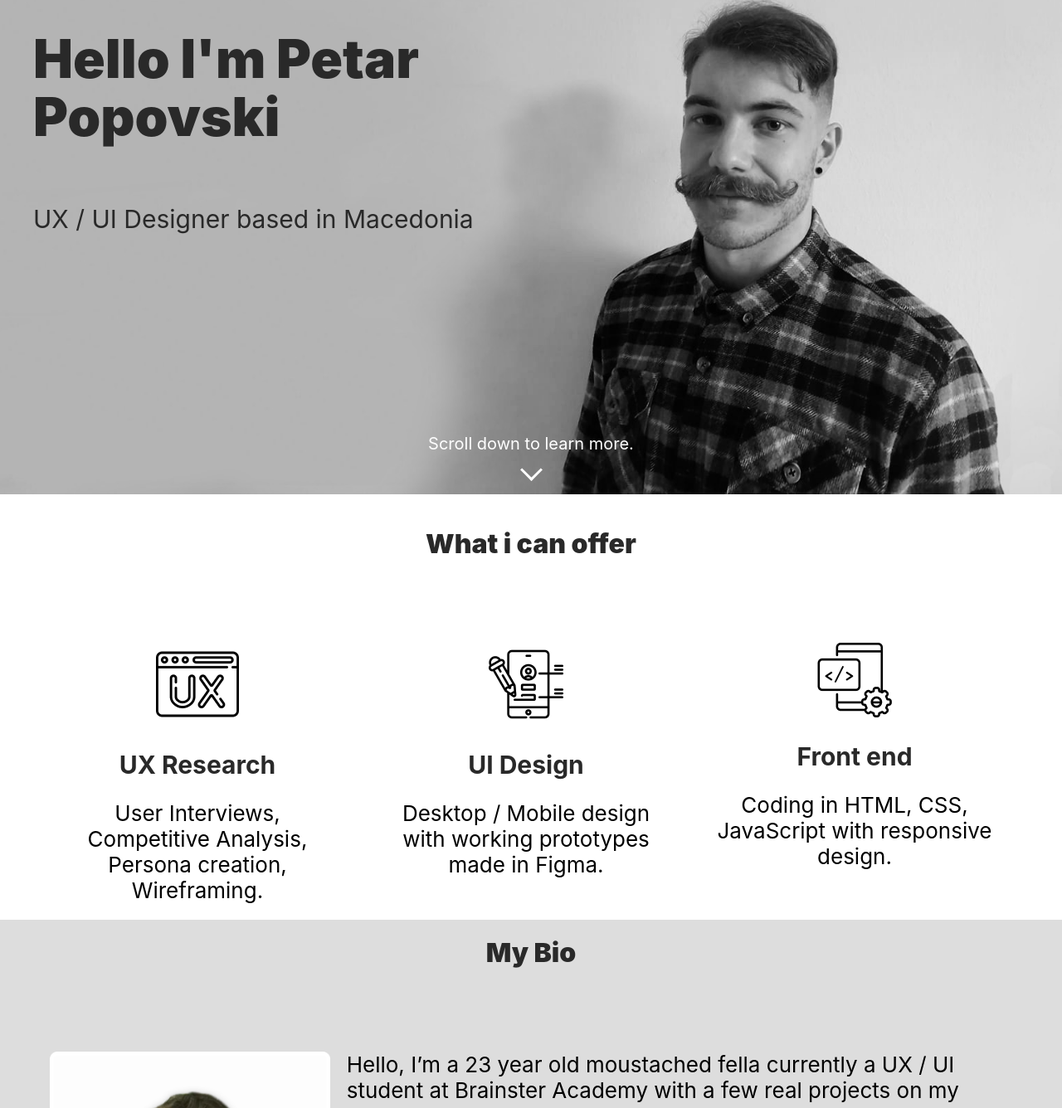
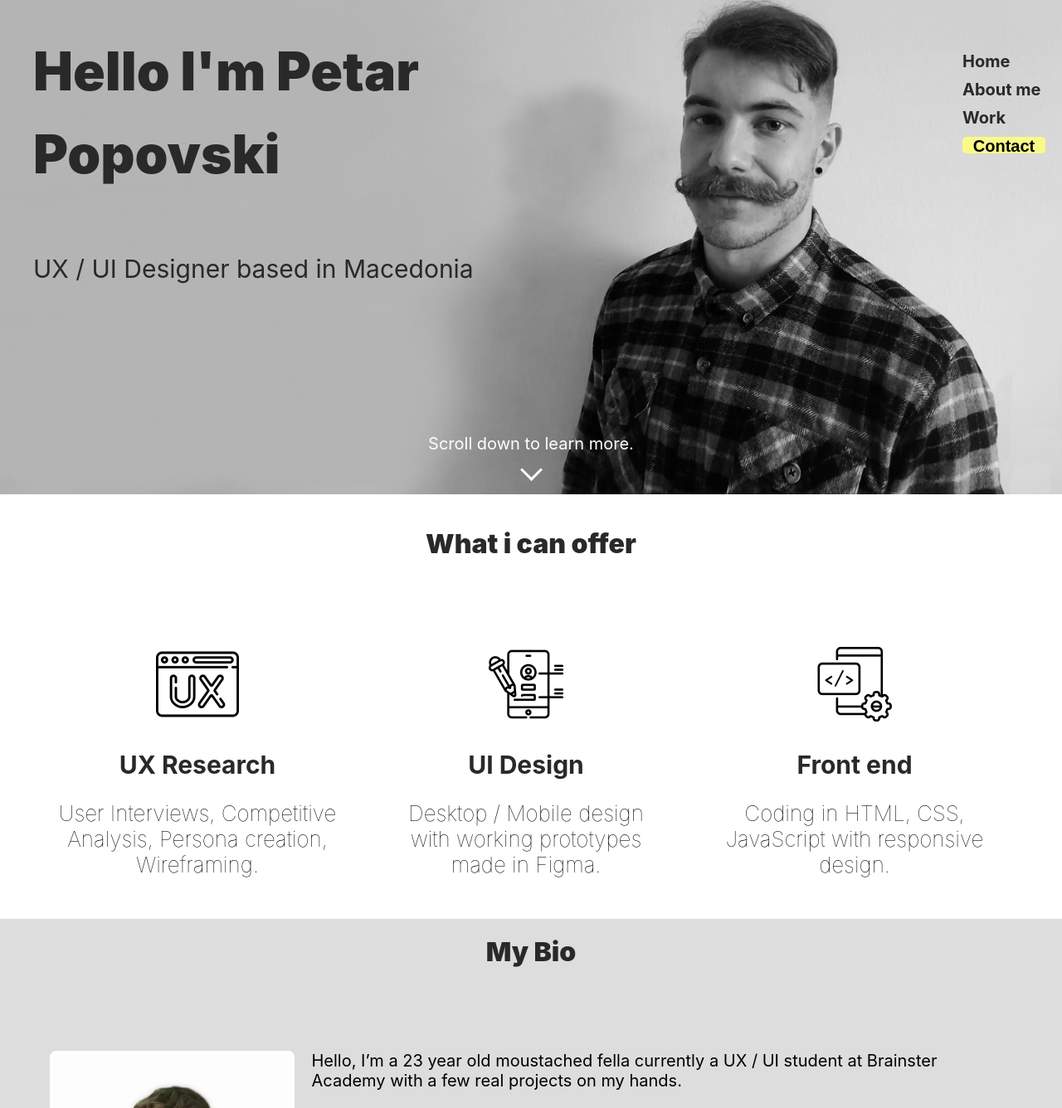
Before and after one commit to petarpopovski/portfolio, a plain HTML site: page index.html in a window 1280 px wide. Shown: the part 204-1540 px from the top of the page at 83% size. Drawn offline with Linux system fonts and the light colour scheme.

Commit message:
Update main.css

```diff
--- a/css/main.css
+++ b/css/main.css
@@ -1,5 +1,11 @@
+html {
+    scroll-behavior: smooth;
+  }
+
+
 
 body {
+
     margin: 0px;
     font-family: -apple-system, BlinkMacSystemFont, 'Segoe UI', Roboto, Oxygen, Ubuntu, Cantarell, 'Open Sans', 'Helvetica Neue', sans-serif;
 }
@@ -11,30 +17,52 @@ body {
 
 .navbarbackground{
     position: fixed;
-    top: 0;
-    left: 0;
-    height: 80px;
-    background-color: #292929c7;
+        height: 200px;
+    /* background-color: #292929c7; */
     width: 100%;
+    max-width: fit-content;
+    top: 30%;
+    right: 0;
+
 }
+   .navbar input{
+       border: thin;
+       background-color: rgb(250, 250, 136);
+       font-weight: bold;
+       font-size: 20px;
+       border-radius: 5px;
+       padding: 0;
+       height: 20px;
+       width: 100px;
+   }
+.navbar a{
+    text-decoration: none;
+    color: #292929;
+}
+.navbar a:active{
+    color: white;
+}
+    .navbar ul {
+                list-style: none;
+        padding: 0;
+        float: right;
+        margin-right: 20px;
+        font-weight: bold;
 
 
-    .navbar ul {
-        color: #ADADAD;
-        list-style: none;
-        padding: 0;
-        float: right;
     }
 
     .navbar ul li {
-        display: inline-block;
-        margin-left: 30px;
+         margin-left: 30px;
         font-size: 20px;
         margin-top: 10px;
 
     }
 
     .navbar ul li.active {
+        color: white;
+    }
+    .active{
         color: white;
     }
 
@@ -44,7 +72,11 @@ body {
         background-position: 70%;
         height: 100vh;
         position: relative;
+        min-width: 600px;
+
            }
+
+
 
            .hero .container{
                max-width: 1200px;
@@ -76,12 +108,13 @@ body {
         position: absolute;
             top: 30%;
             color:  #292929;
+            font-size:8vw;
             }
 
             .name{
                 font-size: 5vw;
                 font-weight: 900;
-                                line-height: 70px;
+               line-height: 100px;
                 margin-bottom: 70px;
 
             }
@@ -123,6 +156,7 @@ body {
 
 
 
+
             .ux{
                 text-align: center;
                 float: left;
@@ -141,6 +175,19 @@ body {
 
         .ui p{
             margin-bottom: 30px;
+            font-weight: lighter;
+        }
+        .ux p{
+
+            font-weight: lighter;
+        }
+        .frontend p{
+
+            font-weight: lighter;
+        }
+        .frontend img{
+            padding: 5px 0;
+
         }
 
 
@@ -159,15 +206,19 @@ body {
 
           .bio{
            background-color: #DDDDDD;
-           height: 600px;
-
 
           }
 
+          .bio p{
+              font-size: 20px;
+          }
+
+
           .bio img{
               float: left;
-              max-height: 400px;
+              max-height: 350px;
               margin-right: 20px;
+
 
 
           }
@@ -180,6 +231,18 @@ body {
               margin: 5px;
           }
 
+          .hobbies{
+              float: left;
+              font-size: 20px;
+              margin-left: 100px;
+
+          }
+          .hobbies h2{
+              margin: 5px;
+              margin-top: 30px;
+
+          }
+
           img.figma{
               vertical-align: baseline;
           }
@@ -187,6 +250,7 @@ body {
               .biopic{
                   float: left;
                   margin-left: 20px;
+
 
               }
               .skills{
@@ -199,7 +263,7 @@ body {
                        }
                        .projects img{
                         float: right;
-                        max-width: 550px;
+                        max-width: 400px;
                     }
 
                     .brainsternext h2{
@@ -258,6 +322,7 @@ body {
 
                     .brainsternext p{
                         margin: 0px;
+                        font-size: 20px;
                     }
 
                     .tradersalloy img{
@@ -387,3 +452,30 @@ body {
                     .contact h1{
                         margin-bottom: 20px;
                     }
+
+                    @media only screen and (max-width: 1000px) {
+                        .ux
+                        {float: none;
+                            contain: none;
+                            width: 100%;
+                            margin-bottom: 40px;
+                        }
+                    }
+                    @media only screen and (max-width: 1000px) {
+                        .ui {
+                            contain: none;
+                            float: none;
+                            width: 100%;
+                            margin-bottom: 40px;
+                        }
+                    }
+
+                    @media only screen and (max-width: 1000px) {
+                        .frontend {
+                            contain: none;
+                            float: none;
+                            width: 100%;
+                            margin-bottom: 40px;
+                        }
+
+                    }
```
